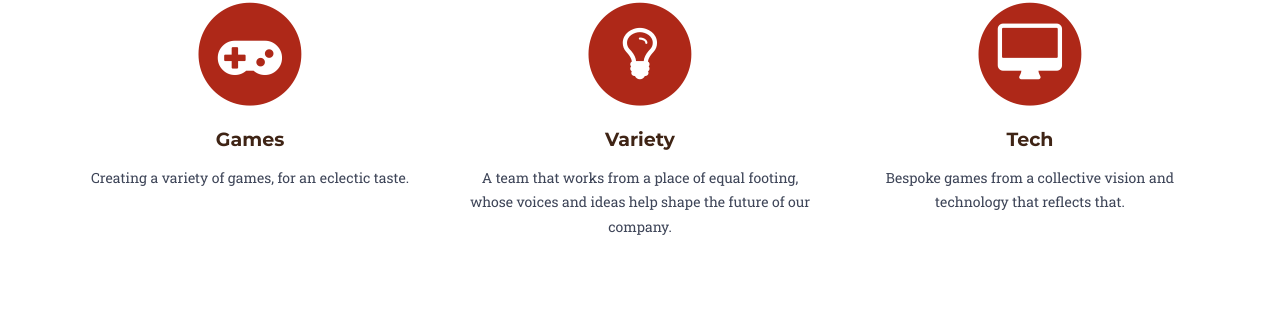
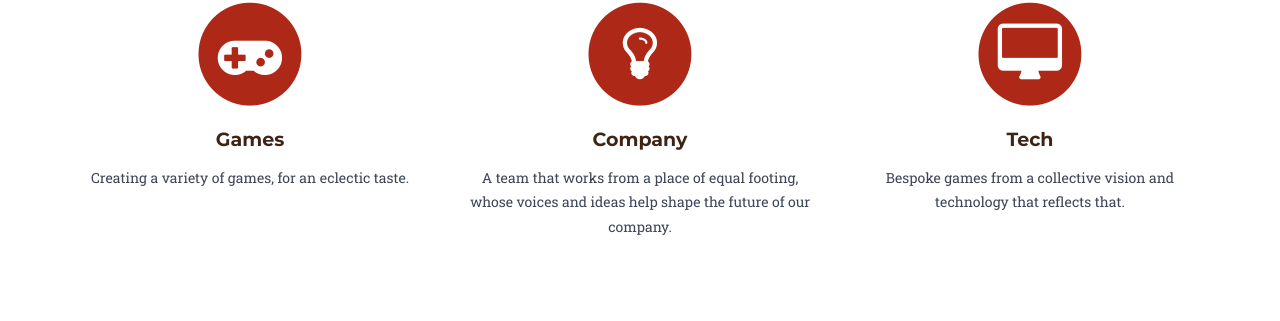
Before and after one commit to VagueForms/vagueforms.co.uk, a Jekyll site: the page built from index.html, in a window 1280 px wide and 900 px high, scrolled down 840 px. Shown: the part 132-453 px from the top of the window. Built offline with Jekyll 4.4.1, drawn with Linux system fonts in a browser that asks for light colours; some web fonts are replaced.

Commit message:
Update about.html

```diff
--- a/_includes/about.html
+++ b/_includes/about.html
@@ -20,7 +20,7 @@
                         <i class="fa fa-circle fa-stack-2x text-primary"></i>
                         <i class="fa fa-lightbulb-o fa-stack-1x fa-inverse"></i>
                     </span>
-                    <h4 class="service-heading">Variety</h4>
+                    <h4 class="service-heading">Company</h4>
                     <p class="text-muted">A team that works from a place of equal footing, whose voices and ideas help shape the future of our company.</p>
                 </div>
                 <div class="col-md-4">
```
